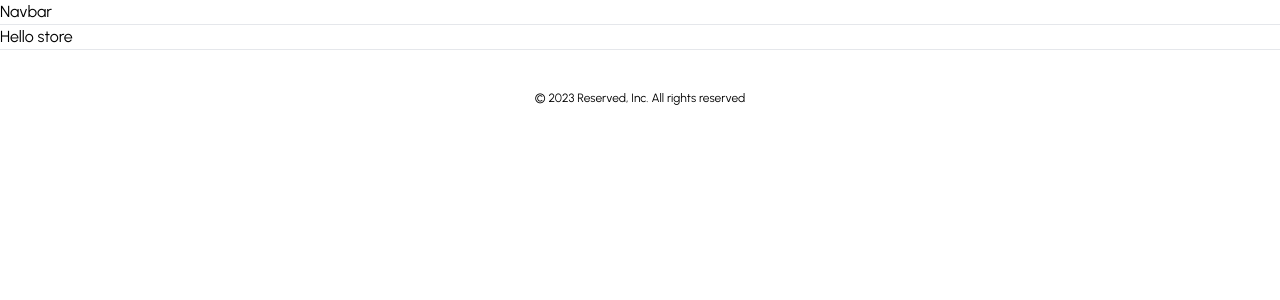
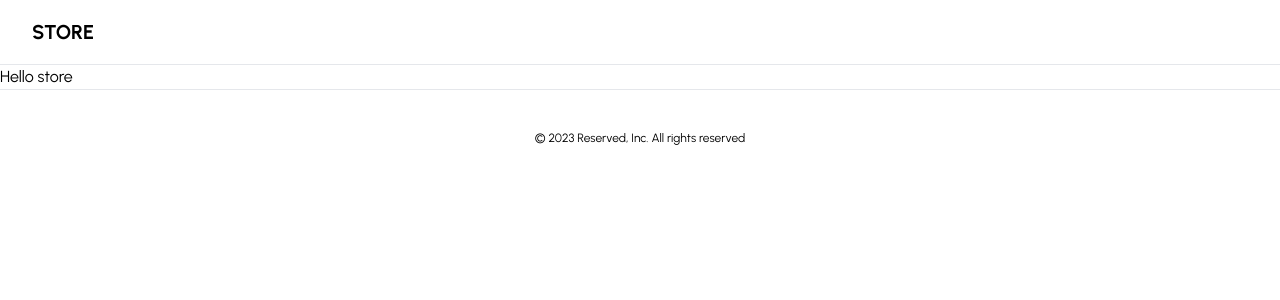
Before and after one commit to denvudd/reserved-store.github.io, a Next.js app: page / in a window 1280 px wide. Shown: the top 300 px of the page. Built offline with nearby package versions, Linux system fonts and the light colour scheme.

Commit message:
create Container & MainNav components, create types dir

```diff
--- a/components/Footer.tsx
+++ b/components/Footer.tsx
@@ -1,17 +1,15 @@
-import React from 'react';
+import React from "react";
 
-interface FooterProps {
-
-}
-
-const Footer: React.FC<FooterProps> = ({}) => {
-return <footer className="bg-white border-t">
+const Footer: React.FC = ({}) => {
+  return (
+    <footer className="bg-white border-t">
       <div className="mx-auto py-10">
         <p className="text-center text-xs text-black">
           &copy; 2023 Reserved, Inc. All rights reserved
         </p>
       </div>
     </footer>
-}
+  );
+};
 
-export default Footer
+export default Footer;
--- /dev/null
+++ b/components/MainNav.tsx
@@ -0,0 +1,40 @@
+"use client";
+
+import React from "react";
+import { usePathname } from "next/navigation";
+import Link from "next/link";
+import { cn } from "@/lib/utils";
+import { type Category } from "@/types";
+
+interface MainNavProps {
+  data: Category[];
+}
+
+const MainNav: React.FC<MainNavProps> = ({ data }) => {
+  const pathname = usePathname();
+
+  const routes = data.map((route) => ({
+    href: `/category/${route.id}`,
+    label: route.name,
+    active: pathname === `/category/${route.id}`,
+  }));
+
+  return (
+    <nav className="mx-6 flex items-center space-x-4 lg:space-x-6">
+      {routes.map((route) => (
+        <Link
+          href={route.href}
+          key={route.href}
+          className={cn(
+            "text-sm font-medium transition-colors hover:text-black",
+            route.active ? "text-black" : "text-neutral-500"
+          )}
+        >
+          {route.label}
+        </Link>
+      ))}
+    </nav>
+  );
+};
+
+export default MainNav;
--- a/components/Navbar.tsx
+++ b/components/Navbar.tsx
@@ -1,9 +1,23 @@
 import React from "react";
+import Container from "./ui/Container";
+import Link from "next/link";
+import MainNav from "./MainNav";
 
 interface NavbarProps {}
 
 const Navbar: React.FC<NavbarProps> = ({}) => {
-  return <div className="border-b">Navbar</div>;
+  return (
+    <div className="border-b">
+      <Container>
+        <div className="relative px-4 sm:px-6 lg:px-8 flex h-16 items-center">
+          <Link href={`/`} className="mr-4 flex lg:ml-0 gap-x-2">
+            <p className="font-bold text-xl uppercase">Store</p>
+          </Link>
+          <MainNav data={[]}/>
+        </div>
+      </Container>
+    </div>
+  );
 };
 
 export default Navbar;
--- /dev/null
+++ b/components/ui/Container.tsx
@@ -0,0 +1,11 @@
+import React from "react";
+
+interface ContainerProps {
+  children: React.ReactNode;
+}
+
+const Container: React.FC<ContainerProps> = ({ children }) => {
+  return <div className="mx-auto max-w-7xl">{children}</div>;
+};
+
+export default Container;
--- /dev/null
+++ b/lib/utils.tsx
@@ -0,0 +1,6 @@
+import { type ClassValue, clsx } from "clsx";
+import { twMerge } from "tailwind-merge";
+
+export function cn(...inputs: ClassValue[]) {
+  return twMerge(clsx(inputs));
+}
--- a/package.json
+++ b/package.json
@@ -13,12 +13,14 @@
     "@types/react": "18.2.21",
     "@types/react-dom": "18.2.7",
     "autoprefixer": "10.4.15",
+    "clsx": "^2.0.0",
     "eslint": "8.48.0",
     "eslint-config-next": "13.4.19",
     "next": "13.4.19",
     "postcss": "8.4.28",
     "react": "18.2.0",
     "react-dom": "18.2.0",
+    "tailwind-merge": "^1.14.0",
     "tailwindcss": "3.3.3",
     "typescript": "5.2.2"
   }
--- /dev/null
+++ b/types/index.ts
@@ -0,0 +1,11 @@
+export interface Billboard {
+  id: string;
+  name: string;
+  imageUrl: string;
+}
+
+export interface Category {
+  id: string;
+  name: string;
+  billboard: Billboard;
+}
```
Also changed, not shown: 1 other file (tests, documents, lock files or other folders). Lines whose indentation alone changed are shown as unchanged.
